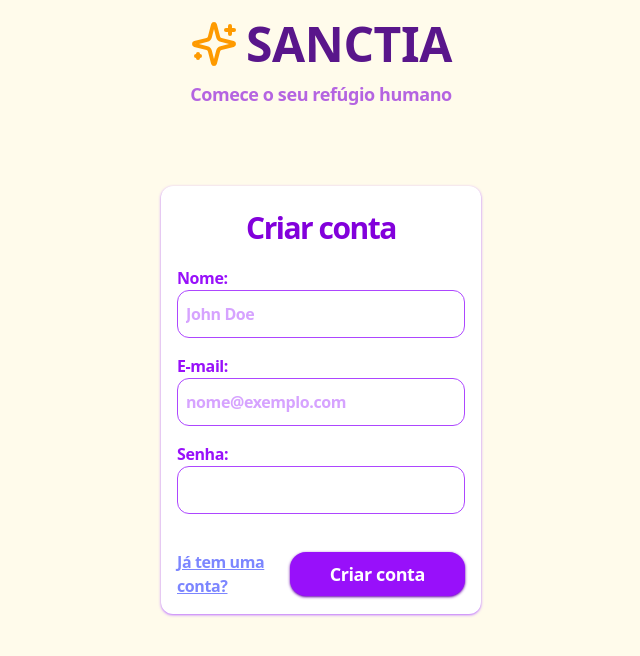
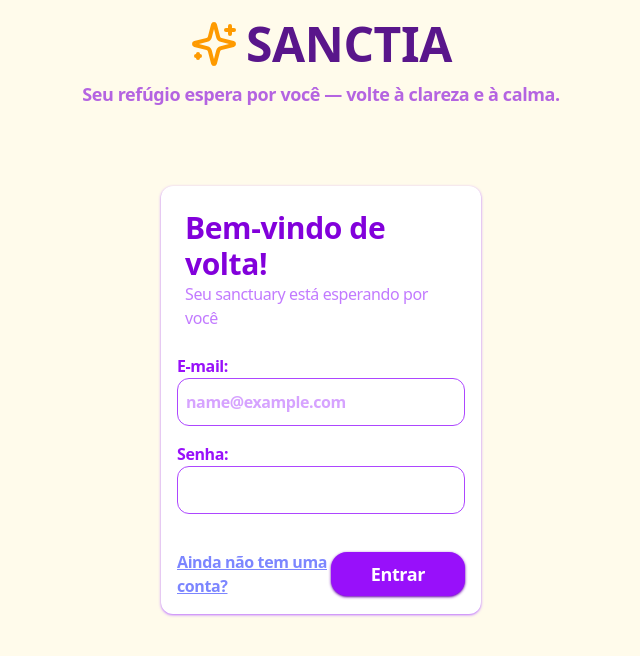
Before and after one commit to IbrahimKhan7208/Sanctia---Personality-Assist-Bot, a React app in the folder frontend/: page / in a window 1280 px wide. Shown: the top 656 px of the page, without its empty margins (319-959 px from the left). Built offline with nearby package versions, Linux system fonts and the light colour scheme; the HTML template or start-up script is replaced by a standard one.

Commit message:
Fixing Issues Commit

```diff
--- a/frontend/src/App.jsx
+++ b/frontend/src/App.jsx
@@ -7,9 +7,9 @@ import Login from "./pages/Login.jsx";
 const App = () => {
   return (
     <Routes>
-      <Route path="/" element={<Signup />} />
+      <Route path="/signup" element={<Signup />} />
       <Route path="/home" element={<Home />} />
-      <Route path="/login" element={<Login />} />
+      <Route path="/" element={<Login />} />
     </Routes>
   );
 };
--- a/frontend/src/pages/Login.jsx
+++ b/frontend/src/pages/Login.jsx
@@ -80,7 +80,7 @@ const Login = () => {
 
           {/* Footer */}
           <div className="flex justify-between items-center mt-5">
-            <Link to="/" className="text-indigo-400 underline">
+            <Link to="/signup" className="text-indigo-400 underline">
               Ainda não tem uma conta?
             </Link>
 
--- a/frontend/src/pages/Signup.jsx
+++ b/frontend/src/pages/Signup.jsx
@@ -97,7 +97,7 @@ const Signup = () => {
 
           {/* Actions */}
           <div className="flex justify-between items-center mt-5">
-            <Link to="/login" className="text-indigo-400 underline">
+            <Link to="/" className="text-indigo-400 underline">
               Já tem uma conta?
             </Link>
 
```
Also changed, not shown: 1 other file (tests, documents, lock files or other folders).
